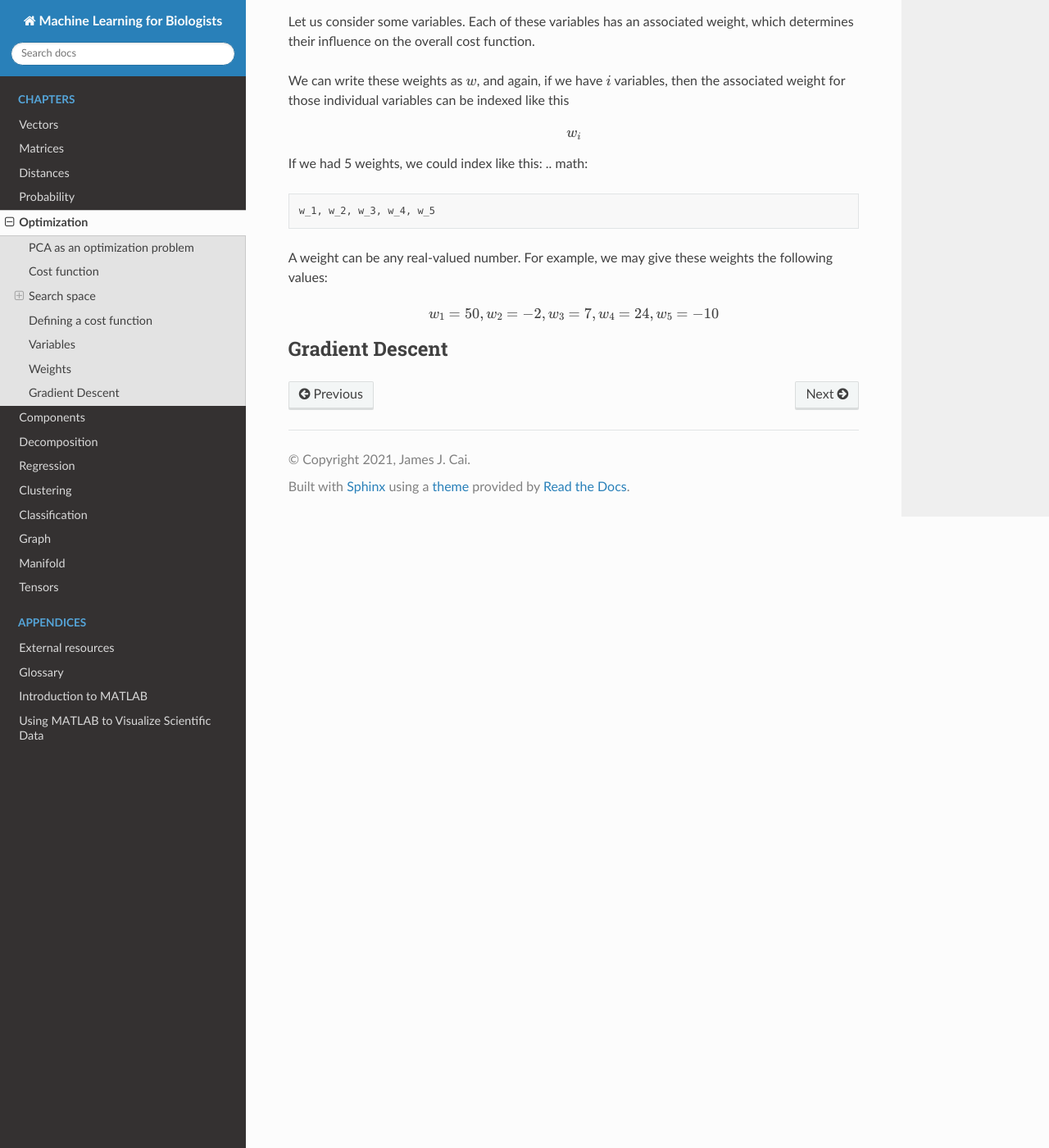
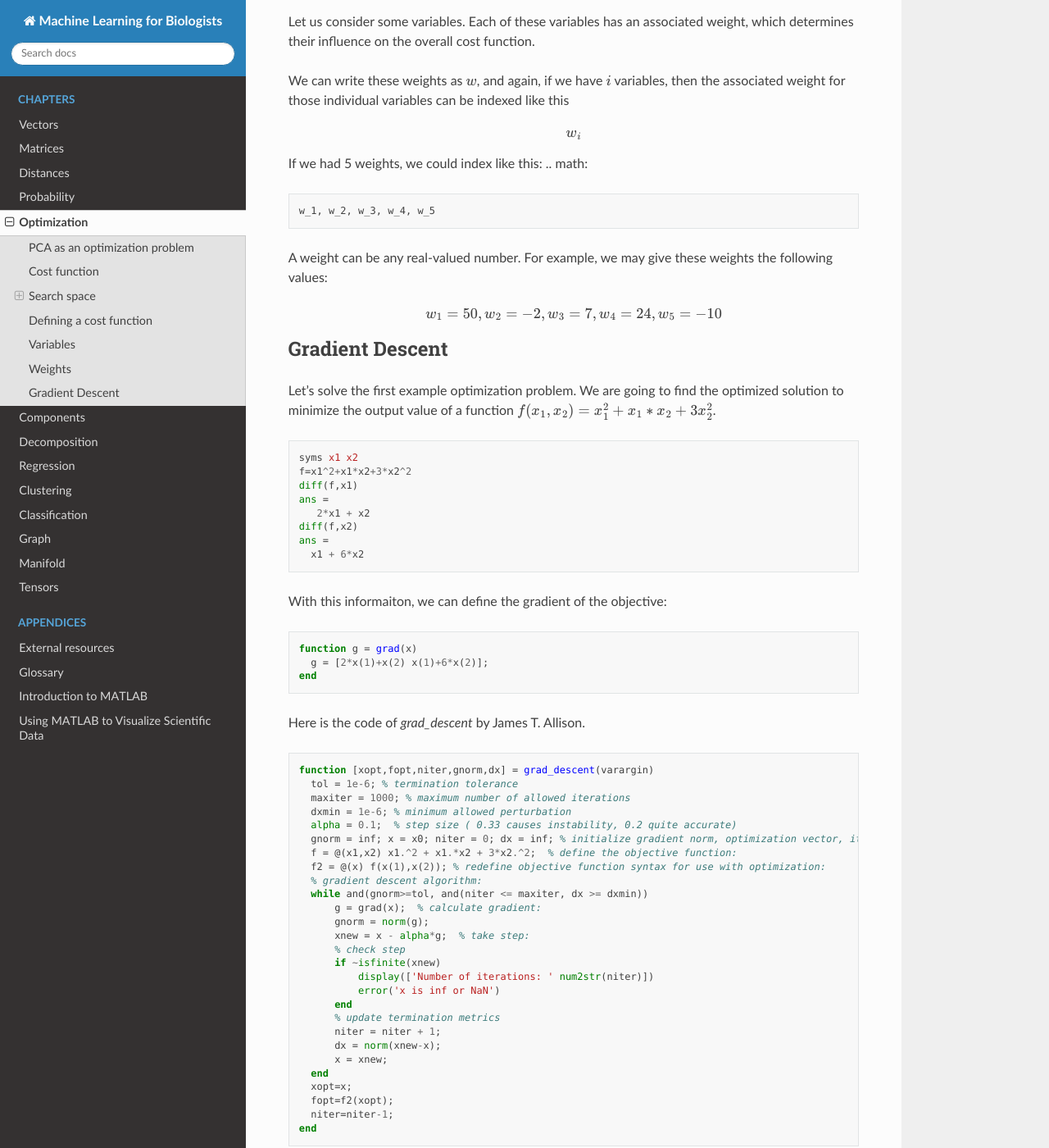
Before and after one commit to jamesjcai/readthedocs_ml4b, a Sphinx documentation site: the page built from docs/chapter_optimization.rst, in a window 1280 px wide and 1400 px high, scrolled down 4006 px. Shown: the whole window at 82% size. Built offline with Sphinx 7.4.7 and the Read the Docs theme 2.0.0, drawn with Linux system fonts in a browser that asks for light colours; formulas are drawn with MathJax 3; some of the changed text lies outside the part shown.

Commit message:
Update chapter_optimization.rst

```diff
--- a/docs/chapter_optimization.rst
+++ b/docs/chapter_optimization.rst
@@ -115,6 +115,109 @@ A weight can be any real-valued number. For example, we may give these weights t
 Gradient Descent
 ----------------
 
+Let's solve the first example optimization problem. We are going to find the optimized solution to minimize the output value of a function :math:`f(x_1,x_2)=x_1^2 + x_1*x_2 + 3x_2^2`.
+
+.. code-block:: matlab
+
+  syms x1 x2
+  f=x1^2+x1*x2+3*x2^2
+  diff(f,x1)
+  ans =
+     2*x1 + x2
+  diff(f,x2)
+  ans =
+    x1 + 6*x2
+
+With this informaiton, we can define the gradient of the objective:
+
+.. code-block:: matlab
+
+  function g = grad(x)
+    g = [2*x(1)+x(2) x(1)+6*x(2)];
+  end
+
+Here is the code of `grad_descent` by James T. Allison.
+
+.. code-block:: matlab
+
+  function [xopt,fopt,niter,gnorm,dx] = grad_descent(varargin)
+    tol = 1e-6; % termination tolerance
+    maxiter = 1000; % maximum number of allowed iterations
+    dxmin = 1e-6; % minimum allowed perturbation
+    alpha = 0.1;  % step size ( 0.33 causes instability, 0.2 quite accurate)
+    gnorm = inf; x = x0; niter = 0; dx = inf; % initialize gradient norm, optimization vector, iteration counter, perturbation
+    f = @(x1,x2) x1.^2 + x1.*x2 + 3*x2.^2;  % define the objective function:
+    f2 = @(x) f(x(1),x(2)); % redefine objective function syntax for use with optimization:
+    % gradient descent algorithm:
+    while and(gnorm>=tol, and(niter <= maxiter, dx >= dxmin))
+        g = grad(x);  % calculate gradient:
+        gnorm = norm(g);
+        xnew = x - alpha*g;  % take step:
+        % check step
+        if ~isfinite(xnew)
+            display(['Number of iterations: ' num2str(niter)])
+            error('x is inf or NaN')
+        end
+        % update termination metrics
+        niter = niter + 1;
+        dx = norm(xnew-x);
+        x = xnew;
+    end
+    xopt=x;
+    fopt=f2(xopt);
+    niter=niter-1;
+  end
+
+The same results should be obtained using fminsearch
+
+.. code-block:: matlab
+
+  f = @(x) x(1).^2 + x(1)*x(2) + 3*x(2).^2;
+  x0 = [3,3];
+  xopt = fminsearch(f,x0)
+  xopt =
+   1.0e-04 *
+    0.4246   -0.2823
+
+Let's try another example :math:`f(x_1,x_2,x_3)=4(x_1^2+x_2-x_3)^2+10`
+
+.. code-block:: matlab
+
+   syms x1 x2 x3
+   f=4*(x1^2+x2-x3)^2+10
+   diff(f,x1)
+   ans =
+   16*x1*(x1^2 + x2 - x3)
+   diff(f,x2)
+   ans =
+   8*x1^2 + 8*x2 - 8*x3
+   diff(f,x3)
+   ans =
+    - 8*x1^2 - 8*x2 + 8*x3
+
+Therefore, the objective function is defined as the follows:
+
+.. code-block:: matlab
+
+    function g = grad(x)
+      g = [16*x(1)*(x(1).^2 + x(2) - x(3)
+           8*x(1).^2 + 8*x(2) - 8*x(3)
+           -8*x(1).^2 - 8*x(2) + 8*x(3)];
+    end
+
+Matlab solution:
+
+.. code-block:: matlab
+  f = @(x) 4*(x(1).^2 + x(2)-x(3)).^2 +10;
+  x0 = [3,3,3];
+  xopt = fminsearch(f,x0)
+  xopt =
+    0.8911    3.4610    4.2551
+
+
+
+
+
 
 
 .. |optimization1| image:: https://docs.microsoft.com/en-us/azure/quantum/media/plot_simple.png
```
